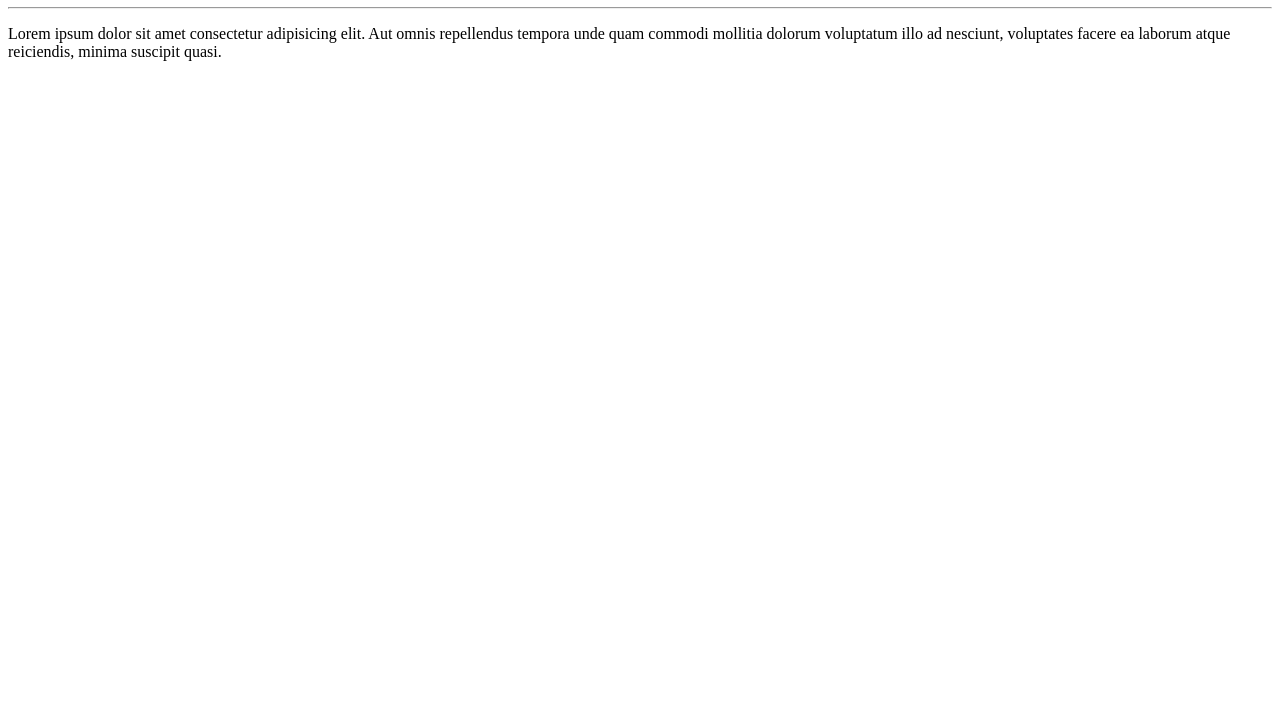
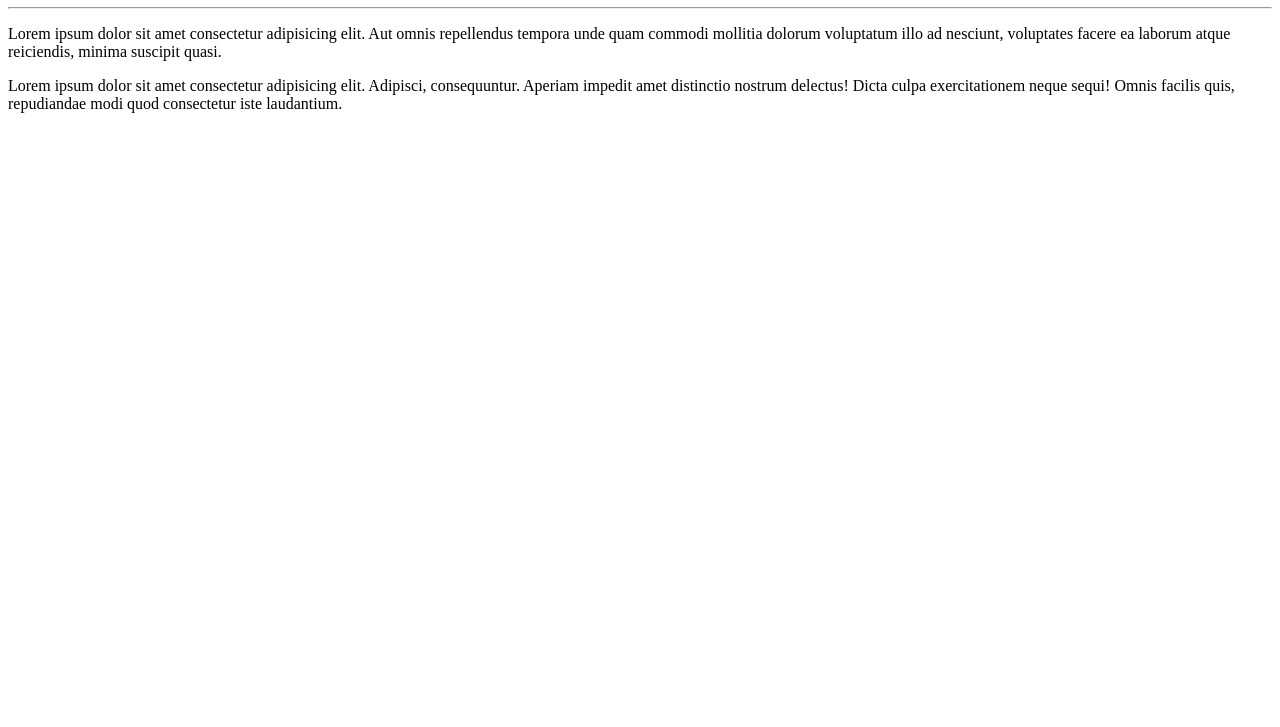
Before and after one commit to GabrielGallonetto/HelloWorld, a plain HTML site: page site-exemplo/index.html in a window 1280 px wide. Shown: the part 73-800 px from the top of the page. Drawn offline with Linux system fonts and the light colour scheme.

Commit message:
Adicionei um parágrafo

```diff
--- a/site-exemplo/index.html
+++ b/site-exemplo/index.html
@@ -9,5 +9,6 @@
     <h1>Olá, mundo</h1>
     <hr>
     <p>Lorem ipsum dolor sit amet consectetur adipisicing elit. Aut omnis repellendus tempora unde quam commodi mollitia dolorum voluptatum illo ad nesciunt, voluptates facere ea laborum atque reiciendis, minima suscipit quasi.</p>
+    <p>Lorem ipsum dolor sit amet consectetur adipisicing elit. Adipisci, consequuntur. Aperiam impedit amet distinctio nostrum delectus! Dicta culpa exercitationem neque sequi! Omnis facilis quis, repudiandae modi quod consectetur iste laudantium.</p>
 </body>
 </html>
```
